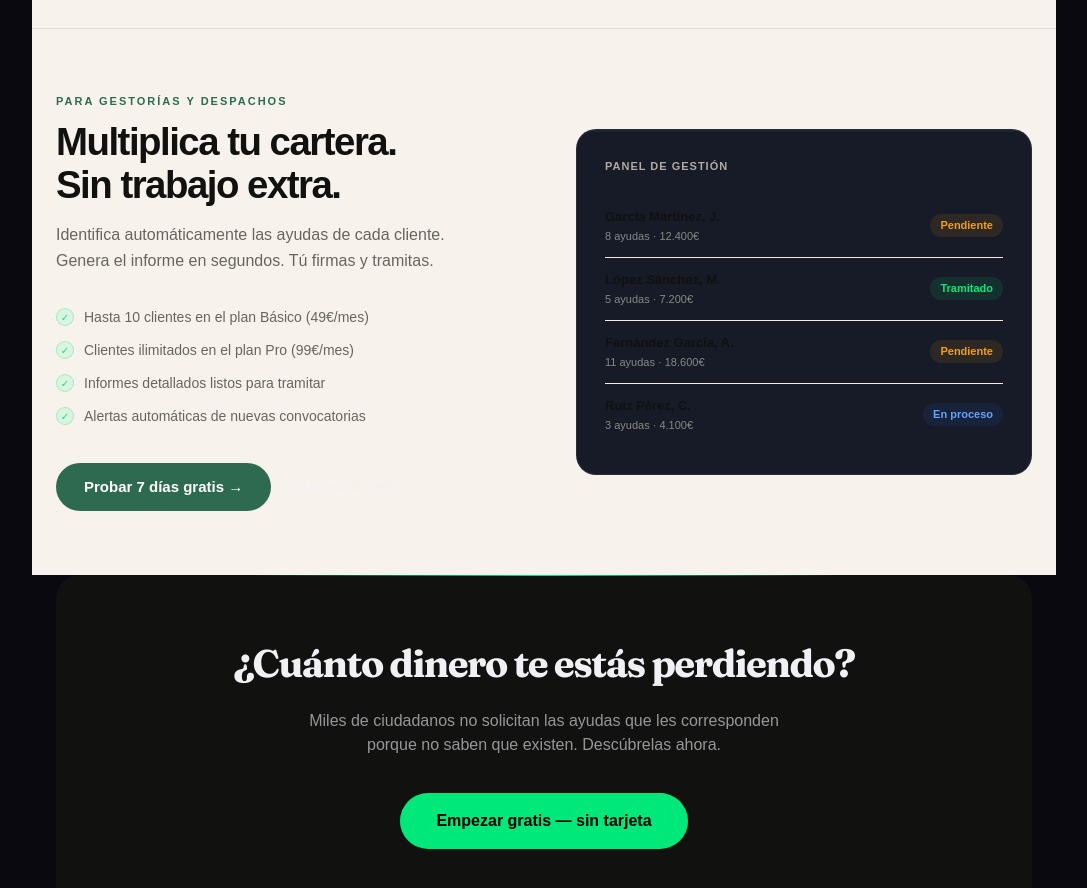
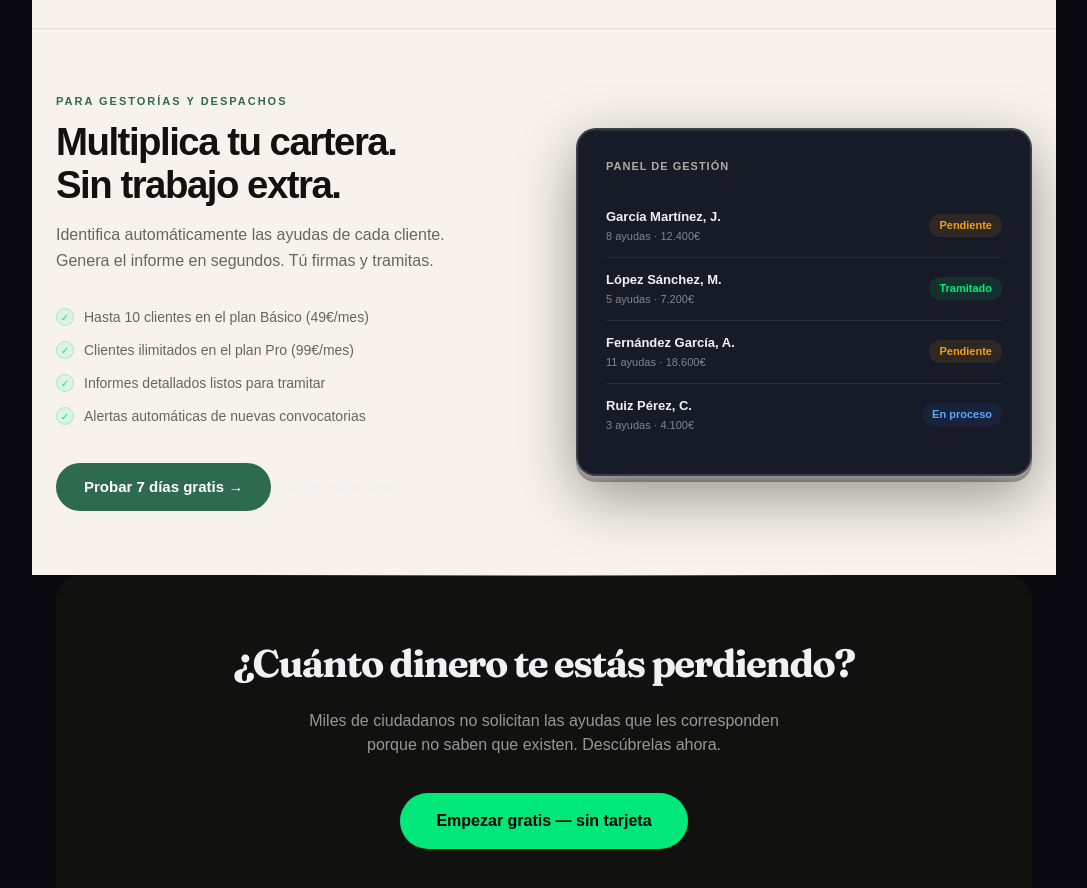
Before and after one commit to enki1982/cobratelo, a Next.js app: page / in a window 1280 px wide. Shown: the part 1460-2348 px from the top of the page, without its empty margins (96-1183 px from the left). Built offline with nearby package versions, Linux system fonts and the light colour scheme; no server answers; the database is empty.

Commit message:
feat: sombra escalonada 3D en dashboard + panel gestión — borde visible, texto correcto

```diff
--- a/pages/index.js
+++ b/pages/index.js
@@ -249,7 +249,7 @@ export default function Home() {
                 <span style={{ fontSize: 13, color: C.muted }}>Sin tarjeta de crédito</span>
               </div>
             </div>
-            <div style={{ background: '#161b27', border: `1px solid ${C.border}`, borderRadius: 20, padding: 28, position: 'relative', overflow: 'hidden' }}>
+            <div style={{ background: '#161b27', border: '2px solid rgba(255,255,255,0.15)', borderRadius: 20, padding: 28, position: 'relative', overflow: 'hidden', boxShadow: '0 2px 0 rgba(255,255,255,0.1), 0 4px 0 rgba(255,255,255,0.06), 0 6px 0 rgba(0,0,0,0.3), 0 20px 60px rgba(0,0,0,0.4)' }}>
               <div style={{ position: 'absolute', top: 0, left: 0, right: 0, height: 2, background: '#2D6A4F', opacity: 0.15 }} />
               <p style={{ fontSize: 11, fontWeight: 700, textTransform: 'uppercase', letterSpacing: '1px', color: '#B0AAA0', marginBottom: 20 }}>Panel de gestión</p>
               {[
@@ -258,10 +258,10 @@ export default function Home() {
                 { nombre: 'Fernández García, A.', ayudas: 11, importe: '18.600€', estado: 'Pendiente' },
                 { nombre: 'Ruiz Pérez, C.', ayudas: 3, importe: '4.100€', estado: 'En proceso' },
               ].map((c, i) => (
-                <div key={i} style={{ display: 'flex', alignItems: 'center', justifyContent: 'space-between', padding: '12px 0', borderBottom: i < 3 ? '1px solid #F0EAE0' : 'none' }}>
+                <div key={i} style={{ display: 'flex', alignItems: 'center', justifyContent: 'space-between', padding: '12px 0', borderBottom: i < 3 ? '1px solid rgba(255,255,255,0.08)' : 'none' }}>
                   <div>
-                    <div style={{ fontSize: 13, fontWeight: 600, color: '#111110' }}>{c.nombre}</div>
-                    <div style={{ fontSize: 11, color: '#888882', marginTop: 2 }}>{c.ayudas} ayudas · {c.importe}</div>
+                    <div style={{ fontSize: 13, fontWeight: 600, color: '#f0f0f5' }}>{c.nombre}</div>
+                    <div style={{ fontSize: 11, color: 'rgba(240,240,245,0.5)', marginTop: 2 }}>{c.ayudas} ayudas · {c.importe}</div>
                   </div>
                   <span style={{ fontSize: 11, fontWeight: 600, padding: '3px 10px', borderRadius: 100,
                     background: c.estado === 'Tramitado' ? 'rgba(0,232,122,0.1)' : c.estado === 'En proceso' ? 'rgba(37,99,235,0.1)' : 'rgba(245,158,11,0.1)',
```
